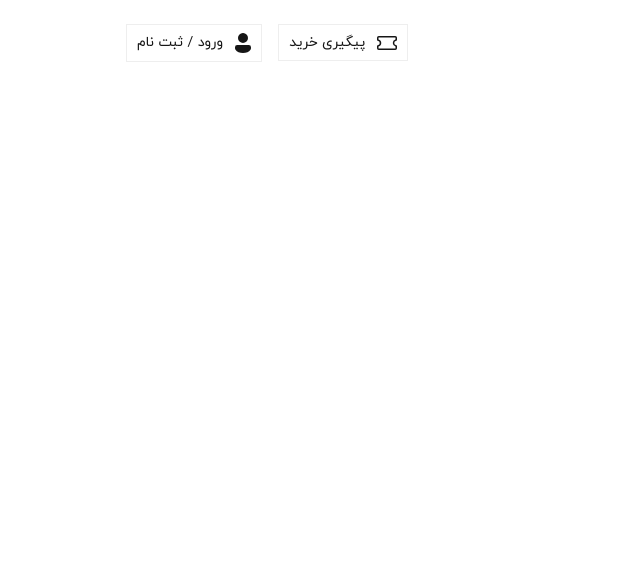
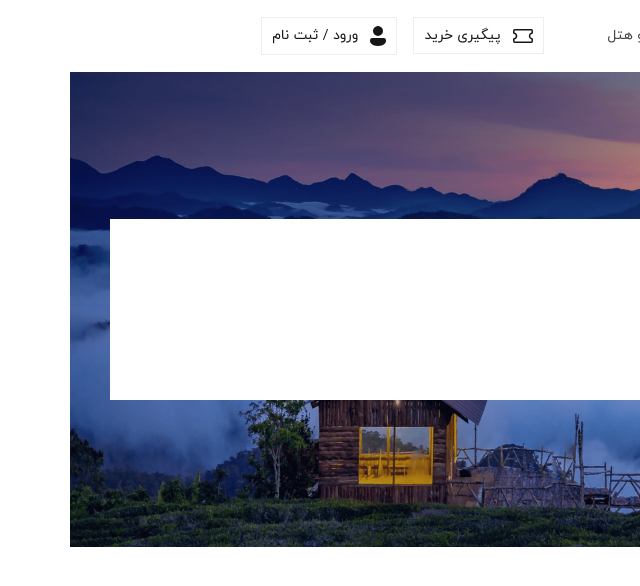
Before and after one commit to Sabamoradi/landing-test, a React (Create React App) app: page / in a window 1280 px wide. Shown: the top 586 px of the page, without its empty margins (640-1280 px from the left). Built offline with nearby package versions, Linux system fonts and the light colour scheme.

Commit message:
add home page first section

```diff
--- a/src/layouts/Header/style.scss
+++ b/src/layouts/Header/style.scss
@@ -1,7 +1,10 @@
 @import "src/styles/constants.scss";
+
 .header-container {
   height: 72px;
   background-color: $white;
+  display: flex;
+  align-items: center;
   .header-items {
     display: flex;
     justify-content: space-between;
@@ -11,6 +14,7 @@
       list-style: none;
       display: flex;
       align-items: center;
+      margin: 0;
     }
     .header-right {
       .header-item {
--- a/src/styles/root.scss
+++ b/src/styles/root.scss
@@ -6,6 +6,7 @@ body {
   font-family: IRANYekanNum !important;
   box-sizing: border-box;
   direction: rtl;
+  margin: 0;
 }
 .container{
   margin: 0 auto;
--- a/src/views/Home/index.js
+++ b/src/views/Home/index.js
@@ -1,9 +1,14 @@
 import "./style.scss";
+const homeImage = require("../../assets/images/home/home-header.png");
 
 const Home = () => {
   return (
-    <>
-    </>
+    <div className="home-header_container">
+      <img src={homeImage} />
+      <div className="container home_white_card">
+
+      </div>
+    </div>
   );
 };
 
--- a/src/views/Home/style.scss
+++ b/src/views/Home/style.scss
@@ -0,0 +1,23 @@
+@import "src/styles/constants.scss";
+
+.home-header_container {
+  position: relative;
+  height: 475px;
+  display: flex;
+  align-items: center;
+  justify-content: center;
+  img {
+    position: absolute;
+    width: 100%;
+    height: 100%;
+    left: 0;
+    bottom: 0;
+  }
+  .home_white_card {
+    height: 181px;
+    position: relative;
+    width: 100%;
+    background-color: $white;
+    padding: 13px 13px 18px 16px;
+  }
+}
```
